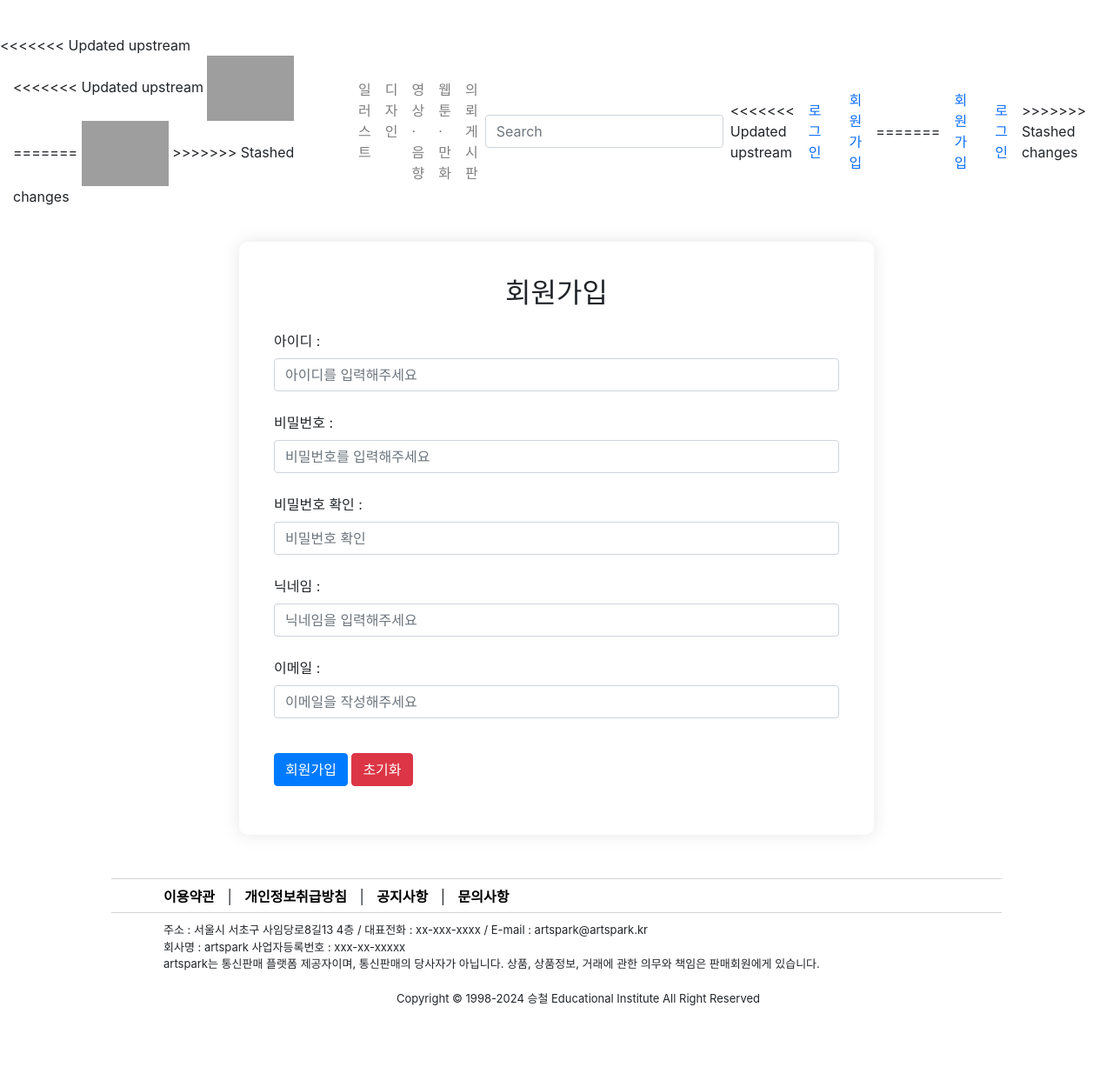
After one commit to jst1024/artspark, a Java web app: template artspark/src/main/webapp/WEB-INF/views/member/join.jsp in a window 1280 px wide. The commit adds this page. Shown: the whole page at 87% size. Run offline with Spring Boot 4, a stand-in JSP engine, Linux system fonts and the light colour scheme; the template is opened without the code that fills it, so the values that code supplies are empty; the project's own start-up code is not run, and a stand-in starts its controllers and pages; some libraries are stand-ins or nearby versions; grey boxes are pictures that could not be loaded.

Commit message:
memCotroller,header,join
컨트롤러 헤더 조인 다시 설정

```diff
--- a/artspark/src/main/webapp/WEB-INF/views/common/header.jsp
+++ b/artspark/src/main/webapp/WEB-INF/views/common/header.jsp
@@ -10,11 +10,27 @@
     <title>쇼핑몰</title>
     <link href="https://maxcdn.bootstrapcdn.com/bootstrap/4.5.2/css/bootstrap.min.css" rel="stylesheet">
     <link rel="stylesheet" href="https://cdnjs.cloudflare.com/ajax/libs/font-awesome/5.8.2/css/all.min.css" />
+<<<<<<< Updated upstream
     <script src="https://code.jquery.com/jquery-3.5.1.slim.min.js"></script>
     <script src="https://cdn.jsdelivr.net/npm/@popperjs/core@2.5.4/dist/umd/popper.min.js"></script>
     <script src="https://stackpath.bootstrapcdn.com/bootstrap/4.5.2/js/bootstrap.min.js"></script>
     <link rel="stylesheet" href="https://maxcdn.bootstrapcdn.com/bootstrap/4.5.2/css/bootstrap.min.css">
     <style>
+=======
+    <script src="https://code.jquery.com/jquery-3.5.1.min.js"></script>
+    <script src="https://cdn.jsdelivr.net/npm/@popperjs/core@2.5.4/dist/umd/popper.min.js"></script>
+    <script src="https://stackpath.bootstrapcdn.com/bootstrap/4.5.2/js/bootstrap.min.js"></script>
+
+    <link rel="stylesheet" href="https://maxcdn.bootstrapcdn.com/bootstrap/4.5.2/css/bootstrap.min.css">
+
+     <!-- alertify JS -->
+	<script src="//cdn.jsdelivr.net/npm/alertifyjs@1.14.0/build/alertify.min.js"></script>
+	<link rel="stylesheet" href="//cdn.jsdelivr.net/npm/alertifyjs@1.14.0/build/css/alertify.min.css"/>
+	<link rel="stylesheet" href="//cdn.jsdelivr.net/npm/alertifyjs@1.14.0/build/css/themes/default.min.css"/>
+	<link rel="stylesheet" href="//cdn.jsdelivr.net/npm/alertifyjs@1.14.0/build/css/themes/semantic.min.css"/>
+
+     <style>
+>>>>>>> Stashed changes
         .header {
             position: -webkit-sticky; /* Safari */
             position: sticky;
@@ -32,7 +48,13 @@
     <div class="container-fluid header">
         <div class="row align-items-center">
             <div class="col">
+<<<<<<< Updated upstream
                 <img src="path/to/logo.png" alt="Logo" width="100">
+=======
+                <a href="${path2 }/index.jsp">
+                	<img src="${path2 }/resources/images/logo.png" alt="Logo" width="100">
+                </a>
+>>>>>>> Stashed changes
             </div>
             <div class="col">
                 <nav class="navbar navbar-expand-lg navbar-light">
@@ -47,8 +69,26 @@
                         <form class="form-inline my-2 my-lg-0">
                             <input class="form-control mr-sm-2" type="search" placeholder="Search" aria-label="Search">
                         </form>
+<<<<<<< Updated upstream
                         <a class="nav-link" href="#">로그인</a>
                         <a class="nav-link" href="#">회원가입</a>
+=======
+                        <c:choose>
+                        	<c:when test="${ sessionScope.loginUser.memId eq 'admin' }">
+                                    <li class="nav-item"><a class="nav-link" href="logout">로그아웃</a></li>
+                                    <li class="nav-item"><a class="nav-link" href="">관리자게시판</a></li>
+                                </c:when>
+                            <c:when test="${ sessionScope.loginUser eq null }">
+                                <a class="nav-link" href="join">회원가입</a>
+                                <a class="nav-link" href="#" data-toggle="modal" data-target="#loginModal">로그인</a>
+                            </c:when>
+                            <c:otherwise>
+                                <label>${ sessionScope.loginUser.memNickname }님 환영합니다.</label>&nbsp;&nbsp;
+                                <a href="#">마이페이지</a>
+                                <a href="logout">로그아웃</a>
+                            </c:otherwise>
+                        </c:choose>
+>>>>>>> Stashed changes
                     </div>
                 </nav>
             </div>
--- /dev/null
+++ b/artspark/src/main/webapp/WEB-INF/views/member/join.jsp
@@ -0,0 +1,116 @@
+<%@ page language="java" contentType="text/html; charset=UTF-8"
+    pageEncoding="UTF-8"%>
+<!DOCTYPE html>
+<html lang="ko">
+<head>
+    <meta charset="UTF-8">
+    <meta name="viewport" content="width=device-width, initial-scale=1.0">
+    <title>회원가입</title>
+    <link href="https://cdn.jsdelivr.net/npm/bootstrap@5.1.3/dist/css/bootstrap.min.css" rel="stylesheet">
+    <style>
+        body {
+            background-color: #f8f9fa;
+            padding-top: 5vh;
+            padding-bottom: 5vh;
+        }
+        .form-container {
+            background-color: white;
+            border-radius: 10px;
+            box-shadow: 0 0 20px rgba(0,0,0,0.1);
+            padding: 40px;
+            margin-top: 5vh;
+        }
+        .error-message {
+            color: crimson;
+            font-size: 0.7em;
+            display: none;
+        }
+    </style>
+</head>
+<body>
+    <jsp:include page="../common/header.jsp" />
+
+    <div class="container">
+        <div class="row justify-content-center">
+            <div class="col-md-8">
+                <div class="form-container">
+                    <h2 class="text-center mb-4">회원가입</h2>
+                    <form action="join" method="post" id="joinForm">
+                        <div class="mb-3">
+                            <label for="memId" class="form-label">아이디 :</label>
+                            <input type="text" class="form-control" id="memId" name="memId" placeholder="아이디를 입력해주세요" required><br/>
+                            <div id="checkId" class="error-message"></div>
+
+                            <label for="memPwd" class="form-label">비밀번호 :</label>
+                            <input type="password" class="form-control" id="memPwd" name="memPwd" placeholder="비밀번호를 입력해주세요" required><br/>
+
+                            <label for="checkPwd" class="form-label">비밀번호 확인 :</label>
+                            <input type="password" class="form-control" id="checkPwd" name="checkPwd" placeholder="비밀번호 확인" required><br/>
+                            <div id="passwordError" class="error-message"></div>
+
+                            <label for="memNickname" class="form-label">닉네임 :</label>
+                            <input type="text" class="form-control" id="memNickname" name="memNickname" placeholder="닉네임을 입력해주세요" required><br/>
+
+                            <label for="memEmail" class="form-label">이메일 :</label>
+                            <input type="email" class="form-control" id="memEmail" name="memEmail" placeholder="이메일을 작성해주세요" required><br/>
+
+                            <button type="submit" id="join-btn" class="btn btn-primary mt-3">회원가입</button>
+                            <button type="reset" class="btn btn-danger mt-3">초기화</button>
+                        </div>
+                    </form>
+
+                    <script src="https://code.jquery.com/jquery-3.6.0.min.js"></script>
+                    <script>
+
+		            	$(() => {
+		            		const $idInput = $('.form-group #userId');
+		            		const $checkResult = $('#checkResult');
+		            		const $joinSubmit = $('#join-btn');
+
+		            		$idInput.keyup(() =>{
+
+		            			//console.log($idInput.val());
+
+		            			//불필요한 DV접근을 제한하기 위해 다섯글자 이상으로 입력했을 때만 AJAX요청을 보내서 체크
+		            			if($idInput.val().length >= 5){
+
+		            				$.ajax({
+		            					url:'idcheck',
+		            					type: 'get',
+		            					data: {
+		            						checkId: $idInput.val()
+		            					},
+		            					success: response =>{
+
+		            						//console.log(response);
+		            						if(response === 'ERROR'){ //증복이다!!
+		            							$checkResult.show().css('color','crimson').text('중복입니다!');
+		            							$joinSubmit.attr('disabled',true);
+		            						}else{//중복이 아니다
+		            							$checkResult.show().css('color','lightgreen').text('사용 가능합니다!');
+		            							$joinSubmit.removeAttr('disabled');
+		            						}
+		            					},
+		            					error: ()=>{
+		            						console.log('아이디 중복체크용 AJAX통신 실패.. ㅠ');
+		            					}
+		            				});
+
+		            			}
+		            			else{
+		            				$checkResult.hide();
+		            				$joinSubmit.attr('disabled',true);
+		            			}
+
+		            		});
+		            	});
+            		</script>
+           		 </div>
+            </div>
+        </div>
+    </div>
+
+    <jsp:include page="../common/footer.jsp" />
+    <script src="https://cdn.jsdelivr.net/npm/bootstrap@5.1.3/dist/js/bootstrap.bundle.min.js"></script>
+</body>
+</html>
```
Also changed, not shown: artspark/src/main/java/com/kh/artspark/member/controller/MemberController.java (+37 -0 lines).
